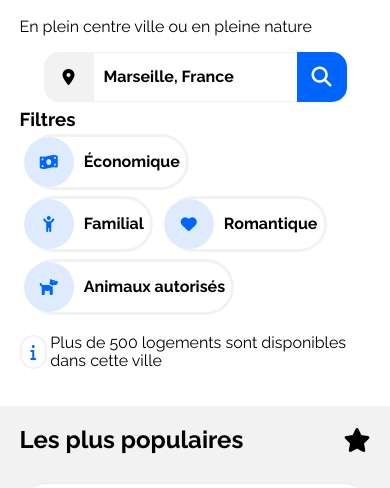
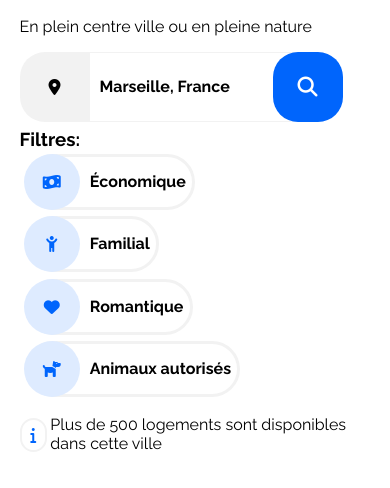
Before and after one commit to Iso-Doss/Booki, a plain HTML site: page index.html in a window 390 px wide. Shown: the part 278-766 px from the top of the page. Drawn offline with Linux system fonts and the light colour scheme.

Commit message:
Améliorations

```diff
--- a/css/styles.css
+++ b/css/styles.css
@@ -72,9 +72,9 @@ main section {
     display: flex;
     align-items: center;
     justify-content: center;
-    border-radius: 15px 0 0 15px;
-    height: 50px;
-    width: 50px;
+    border-radius: 25px 0 0 25px;
+    height: 70px;
+    width: 70px;
     background: #F2F2F2;
 }
 
@@ -103,17 +103,17 @@ main section {
     color: white;
     font-weight: bold;
     border: none;
-    border-radius: 0 15px 15px 0;
+    border-radius: 0 25px 25px 0;
     cursor: pointer;
     font-size: 20px;
-    padding: 0 15px;
-    transition: transform .2s;
+    padding: 0 25px;
+    transition: transform .5s;
 }
 
 .booki-search-form button[type=submit]:hover {
     background: #F2F2F2;
     color: black;
-    transform: scale(1.1);
+    transform: scale(1.05);
 }
 
 .booki-search-form button[type=submit]:after {
@@ -155,14 +155,15 @@ main section {
     color: black;
     border: 3px solid #F2F2F2;
     border-radius: 30px;
-    transition: transform .2s;
+    transition: transform .5s;
+    height: 50px;
 }
 
 .booki-filtre:hover {
     background: #0065FC;
     color: white;
     border: 2px solid #0065FC;
-    transform: scale(1.1);
+    transform: scale(1.05);
 }
 
 .booki-filtre i.fa-solid {
@@ -170,8 +171,8 @@ main section {
     align-items: center;
     align-content: center;
     justify-content: center;
-    height: 50px;
-    width: 50px;
+    height: 56px;
+    width: 56px;
     background: #DEEBFF;
     border-radius: 30px;
     color: #0065FC;
@@ -235,14 +236,14 @@ main section:nth-child(2) {
     color: black;
     background-color: white;
     padding: 1%;
-    transition: transform .2s;
+    transition: transform .5s;
     margin-bottom: 4%;
     box-shadow: 0 2px 4px rgb(0 0 0 / 15%);
     border: none;
 }
 
 .booki-hebergement-card:hover {
-    transform: scale(1.1);
+    transform: scale(1.05);
 }
 
 .booki-hebergement-card-img {
@@ -296,6 +297,7 @@ main section:nth-child(2) {
     font-weight: bold;
     text-decoration: none;
     font-size: 18px;
+    letter-spacing: 0.3px;
 }
 
 .booki-hebergements-show-more:hover {
@@ -340,7 +342,7 @@ main section:nth-child(2) {
     color: black;
     background-color: white;
     padding: 2%;
-    transition: transform .2s;
+    transition: transform .5s;
     width: 95%;
     margin: 2% auto;
     height: 170px;
@@ -349,7 +351,7 @@ main section:nth-child(2) {
 }
 
 .booki-plus-populaire-card:hover {
-    transform: scale(1.1);
+    transform: scale(1.05);
 }
 
 .booki-plus-populaire-card-img {
@@ -430,7 +432,7 @@ main section:nth-child(3) {
     box-shadow: 0 2px 4px rgb(0 0 0 / 15%);
     border: none;
     border-radius: 25px;
-    transition: transform .2s;
+    transition: transform .5s;
     text-decoration: none;
     color: black;
 }
@@ -438,7 +440,7 @@ main section:nth-child(3) {
 .booki-activite-card-row:hover,
 .booki-activite-card-row-1:hover,
 .booki-activite-card-row-2:hover {
-    transform: scale(1.1);
+    transform: scale(1.05);
 }
 
 .booki-activite-card-row p,
@@ -546,6 +548,10 @@ footer .footer-col ul li a:hover {
 
 /* TABLETTE VERSION */
 @media screen and (max-width: 992px) and (min-width: 768px) {
+
+    .booki-filtres h3{
+        width: 100%;
+    }
 
     /* SECOND SECTION */
     main section:nth-child(2) {
@@ -666,17 +672,26 @@ footer .footer-col ul li a:hover {
         padding: 0 5%;
     }
 
-    .booki-search-form {
-        justify-content: center;
-    }
+    /*.booki-search-form {*/
+    /*    justify-content: center;*/
+    /*}*/
 
     .booki-search-form input[type=text] {
         font-size: 16px;
     }
 
+    .booki-search-form button[type=submit]{
+        border-radius: 25px;
+        margin-left: -20px
+    }
+
     .booki-search-form button[type=submit]:after {
         font-family: "Font Awesome 6 Free";
         content: "\f002";
+    }
+
+    .booki-filtres h3{
+        width: 100%;
     }
 
     /* SECOND SECTION */
--- a/index.html
+++ b/index.html
@@ -95,7 +95,7 @@
 
         <div class="booki-filtres">
 
-            <h3>Filtres</h3>
+            <h3>Filtres:</h3>
 
             <div class="booki-filtres-container">
 
```
